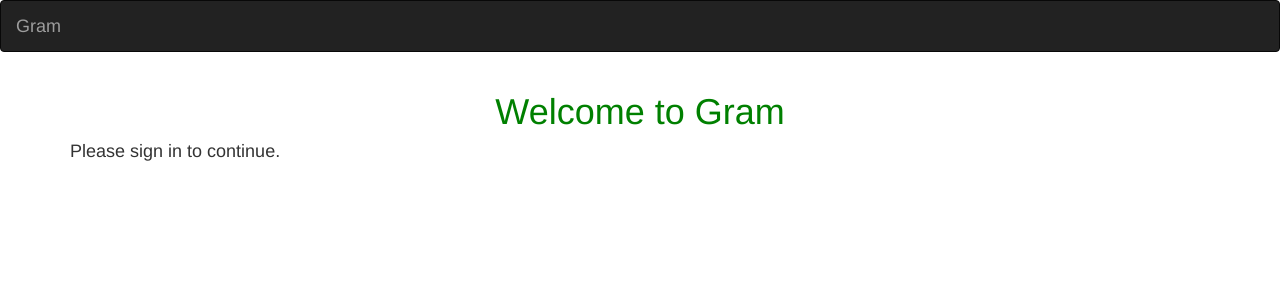
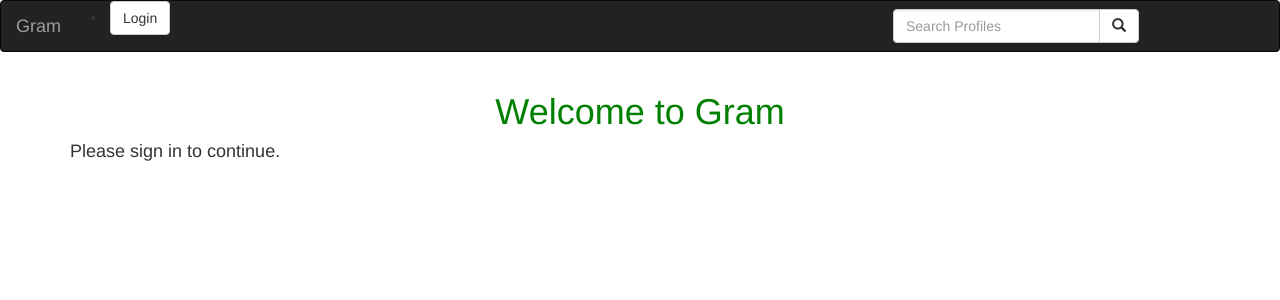
Before and after one commit to audreynjiraini/Gram, a Django app: template app/templates/index.html in a window 1280 px wide. Shown: the top 300 px of the page. Run offline with Django 3.2, Linux system fonts and the light colour scheme; the template is opened without the code that fills it: most values are stand-ins (such as "Sample title", 1, 10 or a date in 2020); some libraries are stand-ins or nearby versions.

Commit message:
update navbar to pint the user to the login route

```diff
--- a/app/templates/navbar.html
+++ b/app/templates/navbar.html
@@ -11,6 +11,53 @@
             <div class="navbar-header">
                 <a class="navbar-brand" href="{% url 'index' %}">Gram</a>
             </div>
+
+            <!-- Adding a search form  -->
+            <div class="col-sm-4 col-md-4 navbar-right">
+
+                <form class="navbar-form" role="search" action="{% url 'search_results' %}">
+
+                    <div class="input-group">
+                        <input type="text" class="form-control" placeholder="Search Profiles" name="profile">
+
+                        <div class="input-group-btn">
+                            <button class="btn btn-default" type="submit"><i class="glyphicon glyphicon-search"></i></button>
+                        </div>
+                    </div>
+
+                </form>
+            </div>
+            <!-- search form end -->
+
+            <div class="col-sm-6 col-md-6">
+                {% if user.is_authenticated %}
+                <ul>
+                    <li class="dropdown">
+                        <a href="#" class="dropdown-toggle btn btn-default" data-toggle="dropdown" role="button" aria-expanded="false">Account <span class="caret"></span></a>
+
+                        <ul class="dropdown-menu" role="menu">
+                            <li>
+                                <a href="{% url 'index' %}">Home</a>
+                            </li>
+                            <li>
+                                <a href="{% url 'new-post' %}">Post</a>
+                            </li>
+                            <li>
+                                <a href="/accounts/password/change">Change Password</a>
+                            </li>
+                            <li>
+                                <a href="/logout">Logout</a>
+                            </li>
+                        </ul>
+                    </li>
+                </ul>
+                {% else %}
+                <li>
+                    <a href="/accounts/login" class="btn btn-default">Login</a>
+                </li>
+                {% endif %}
+            </div>
+
         </div>
     </nav>
 </body>
```
